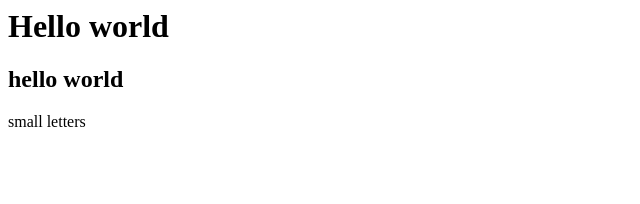
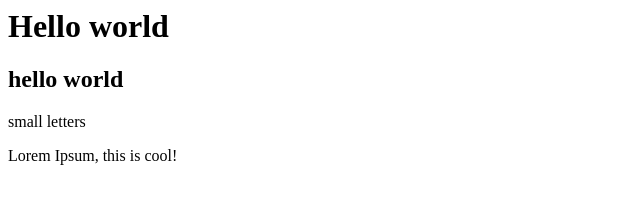
Before and after one commit to lucijahenigman/weblah, a plain HTML site: page index.html in a window 1280 px wide. Shown: the whole page, without its empty margins (0-640 px from the left). Drawn offline with Linux system fonts and the light colour scheme.

Commit message:
Add a cool message

```diff
--- a/index.html
+++ b/index.html
@@ -4,5 +4,7 @@
         <h1>Hello world</h1>
         <h2>hello world</h2>
         <p>small letters</p>
+
+        <p>Lorem Ipsum, this is cool!</p>
     </body>
 </html>
```
